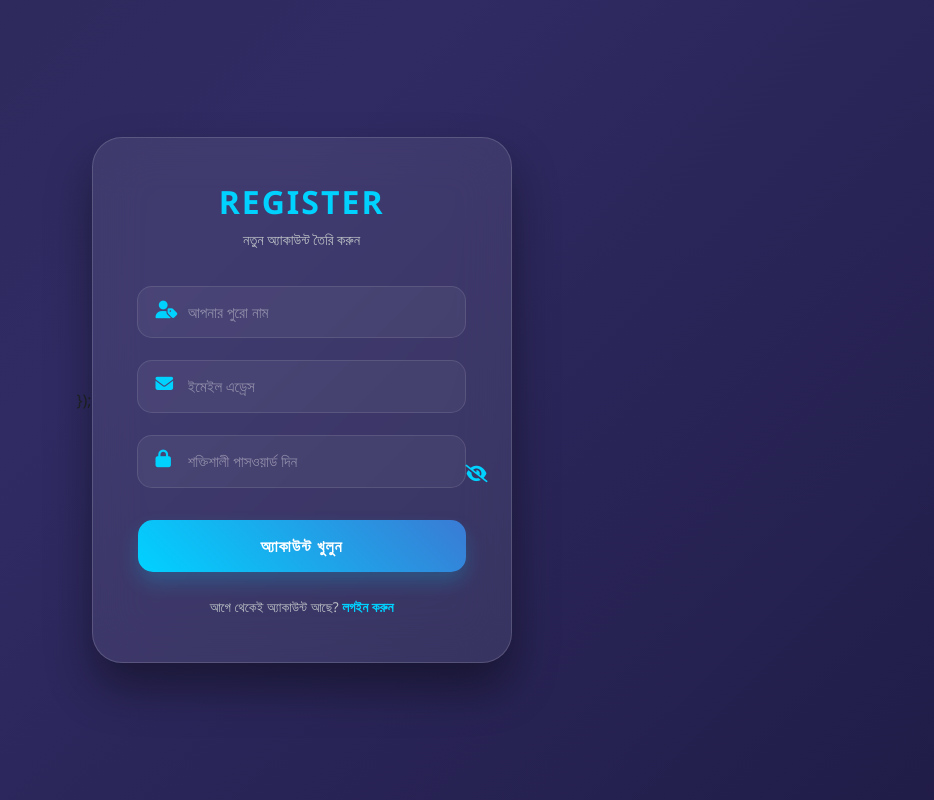
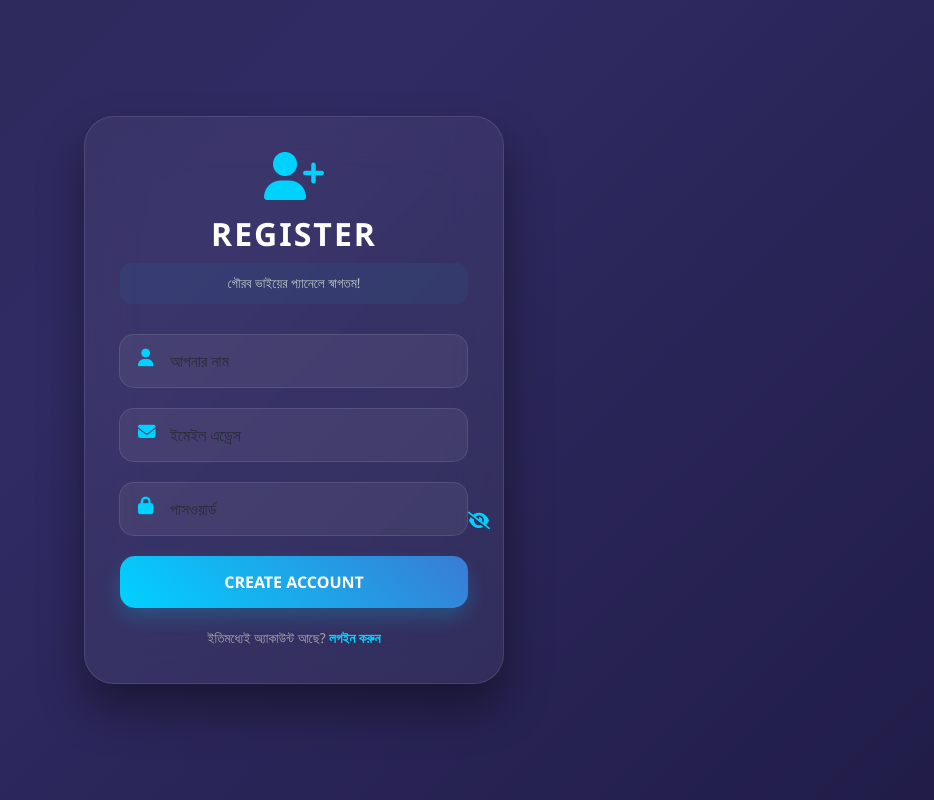
Before and after one commit to gaodhhdu1771/check-by-gourab-v1, a website: page public/register.html in a window 1280 px wide. Shown: the whole page, without its empty margins (346-1280 px from the left). Drawn offline with nearby package versions, Linux system fonts and the light colour scheme; no server answers.

Commit message:
Update register.html

```diff
--- a/public/register.html
+++ b/public/register.html
@@ -1,14 +1,18 @@
-});<!DOCTYPE html>
+<!DOCTYPE html>
 <html lang="bn">
 <head>
     <meta charset="UTF-8">
-    <meta name="viewport" content="width=device-width, initial-scale=1.0">
-    <title>Register | Secure Panel v1</title>
+    <meta name="viewport" content="width=device-width, initial-scale=1.0, maximum-scale=1.0, user-scalable=no">
+    <title>Register | Check by Gourab-v1</title>
     <link href="https://cdn.jsdelivr.net/npm/bootstrap@5.3.0/dist/css/bootstrap.min.css" rel="stylesheet">
     <link rel="stylesheet" href="https://cdnjs.cloudflare.com/ajax/libs/font-awesome/6.4.0/css/all.min.css">
 
     <style>
-        /* এনিমেটেড ডার্ক গ্রেডিয়েন্ট ব্যাকগ্রাউন্ড */
+        :root {
+            --accent: #00d2ff;
+            --btn-grad: linear-gradient(45deg, #00d2ff, #3a7bd5);
+        }
+
         body {
             background: linear-gradient(-45deg, #0f0c29, #302b63, #24243e, #00d2ff);
             background-size: 400% 400%;
@@ -17,7 +21,7 @@
             display: flex;
             align-items: center;
             justify-content: center;
-            font-family: 'Segoe UI', Tahoma, Geneva, Verdana, sans-serif;
+            font-family: 'Segoe UI', sans-serif;
             margin: 0;
             overflow: hidden;
         }
@@ -28,93 +32,78 @@
             100% { background-position: 0% 50%; }
         }
 
-        /* গ্লাস কার্ড ডিজাইন */
         .register-card {
-            background: rgba(255, 255, 255, 0.08);
+            background: rgba(255, 255, 255, 0.05);
             backdrop-filter: blur(25px);
             -webkit-backdrop-filter: blur(25px);
-            border: 1px solid rgba(255, 255, 255, 0.15);
+            border: 1px solid rgba(255, 255, 255, 0.1);
             border-radius: 30px;
-            padding: 45px;
-            width: 100%;
+            padding: 35px;
+            width: 90%;
             max-width: 420px;
             box-shadow: 0 25px 45px rgba(0, 0, 0, 0.4);
             text-align: center;
-            transition: transform 0.3s ease;
+            animation: slideUp 0.8s cubic-bezier(0.2, 0.8, 0.2, 1);
         }
 
-        .register-card:hover {
-            transform: translateY(-5px);
+        @keyframes slideUp {
+            from { opacity: 0; transform: translateY(40px); }
+            to { opacity: 1; transform: translateY(0); }
         }
 
         .register-card h2 {
-            color: #00d2ff;
+            color: #fff;
             font-weight: 800;
-            text-transform: uppercase;
             letter-spacing: 2px;
-            margin-bottom: 8px;
+            margin-bottom: 10px;
         }
 
-        .register-card p {
+        /* অ্যাডমিন কন্ট্রোলড মেসেজ স্টাইল */
+        #adminWarning {
             color: #bdc3c7;
-            font-size: 0.9rem;
-            margin-bottom: 35px;
+            font-size: 0.85rem;
+            margin-bottom: 30px;
+            padding: 10px;
+            background: rgba(0, 210, 255, 0.05);
+            border-radius: 12px;
+            line-height: 1.5;
         }
 
-        /* ইনপুট ফিল্ড ডিজাইন */
-        .input-group {
-            position: relative;
-            margin-bottom: 22px;
-        }
-
+        .input-group { position: relative; margin-bottom: 20px; }
         .input-group i {
             position: absolute;
             left: 18px;
             top: 15px;
-            color: #00d2ff;
+            color: var(--accent);
             z-index: 10;
             font-size: 1.1rem;
         }
 
         .form-control {
-            background: rgba(255, 255, 255, 0.05) !important;
+            background: rgba(255, 255, 255, 0.06) !important;
             border: 1px solid rgba(255, 255, 255, 0.1) !important;
             border-radius: 15px !important;
             padding: 14px 15px 14px 50px !important;
             color: #fff !important;
-            font-size: 0.95rem;
-            transition: all 0.3s;
+            transition: 0.3s;
         }
 
         .form-control:focus {
-            background: rgba(255, 255, 255, 0.1) !important;
-            border-color: #00d2ff !important;
-            box-shadow: 0 0 15px rgba(0, 210, 255, 0.3);
-            outline: none;
+            border-color: var(--accent) !important;
+            box-shadow: 0 0 15px rgba(0, 210, 255, 0.2) !important;
         }
 
-        .form-control::placeholder {
-            color: rgba(255, 255, 255, 0.4);
-        }
-
-        /* পাসওয়ার্ড শো/হাইড বাটন */
         .toggle-password {
             position: absolute;
             right: 18px;
             top: 15px;
             cursor: pointer;
-            color: #bdc3c7;
+            color: #777;
             z-index: 10;
-            transition: 0.3s;
         }
 
-        .toggle-password:hover {
-            color: #00d2ff;
-        }
-
-        /* প্রিমিয়াম বাটন */
         .btn-register {
-            background: linear-gradient(45deg, #00d2ff, #3a7bd5);
+            background: var(--btn-grad);
             border: none;
             border-radius: 15px;
             padding: 14px;
@@ -122,81 +111,100 @@
             color: #fff;
             font-weight: 700;
             text-transform: uppercase;
-            letter-spacing: 1px;
-            margin-top: 10px;
+            box-shadow: 0 10px 20px rgba(0, 210, 255, 0.2);
             transition: 0.4s;
-            box-shadow: 0 10px 20px rgba(0, 210, 255, 0.2);
         }
 
         .btn-register:hover {
-            transform: scale(1.02);
+            transform: translateY(-3px);
             box-shadow: 0 15px 25px rgba(0, 210, 255, 0.4);
-            filter: brightness(1.1);
         }
 
-        /* নিচের লিঙ্ক */
-        .footer-text {
-            margin-top: 25px;
-            color: #bdc3c7;
-            font-size: 0.85rem;
-        }
-
-        .footer-text a {
-            color: #00d2ff;
-            text-decoration: none;
-            font-weight: 700;
-            transition: 0.3s;
-        }
-
-        .footer-text a:hover {
-            text-decoration: underline;
-        }
+        .footer-text { margin-top: 20px; color: #aaa; font-size: 0.85rem; }
+        .footer-text a { color: var(--accent); text-decoration: none; font-weight: 700; }
     </style>
 </head>
 <body>
 
     <div class="register-card">
-        <h2>Register</h2>
-        <p>নতুন অ্যাকাউন্ট তৈরি করুন</p>
+        <i class="fas fa-user-plus fa-3x" style="color: var(--accent); margin-bottom: 15px;"></i>
+        <h2>REGISTER</h2>
+
+        <div id="adminWarning">Loading admin notice...</div>
 
         <form id="registerForm">
             <div class="input-group">
-                <i class="fas fa-user-tag"></i>
-                <input type="text" class="form-control" placeholder="আপনার পুরো নাম" required>
+                <i class="fas fa-user"></i>
+                <input type="text" id="username" class="form-control" placeholder="আপনার নাম" required>
             </div>
 
             <div class="input-group">
                 <i class="fas fa-envelope"></i>
-                <input type="email" class="form-control" placeholder="ইমেইল এড্রেস" required>
+                <input type="email" id="email" class="form-control" placeholder="ইমেইল এড্রেস" required>
             </div>
 
             <div class="input-group">
                 <i class="fas fa-lock"></i>
-                <input type="password" id="regPassword" class="form-control" placeholder="শক্তিশালী পাসওয়ার্ড দিন" required>
-                <span class="toggle-password" onclick="togglePass('regPassword', 'regEyeIcon')">
+                <input type="password" id="regPassword" class="form-control" placeholder="পাসওয়ার্ড" required>
+                <span class="toggle-password" onclick="togglePass()">
                     <i class="fas fa-eye-slash" id="regEyeIcon"></i>
                 </span>
             </div>
 
-            <button type="submit" class="btn-register">অ্যাকাউন্ট খুলুন</button>
+            <button type="submit" class="btn-register">Create Account</button>
         </form>
 
         <div class="footer-text">
-            আগে থেকেই অ্যাকাউন্ট আছে? <a href="login.html">লগইন করুন</a>
+            ইতিমধ্যেই অ্যাকাউন্ট আছে? <a href="login.html">লগইন করুন</a>
         </div>
     </div>
 
     <script>
-        // আপনার বিশেষ সতর্কবার্তা ও সাবমিট হ্যান্ডলার
-        document.getElementById("registerForm").addEventListener("submit", function(e) {
+        // ১. অ্যাডমিন নোটিশ লোড করা (ডাইনামিক সিস্টেম)
+        window.onload = async () => {
+            try {
+                const res = await fetch('/api/admin/get-settings');
+                const settings = await res.json();
+                // অ্যাডমিন যদি বিশেষ কোনো ওয়ার্নিং সেট করে থাকে তবে সেটি দেখাবে
+                document.getElementById('adminWarning').innerText = settings.registerNotice || "নতুন অ্যাকাউন্ট তৈরি করার জন্য নিচের তথ্যগুলো পূরণ করুন।";
+            } catch (err) {
+                document.getElementById('adminWarning').innerText = "গৌরব ভাইয়ের প্যানেলে স্বাগতম!";
+            }
+        };
+
+        // ২. রেজিস্ট্রেশন হ্যান্ডলার
+        document.getElementById("registerForm").addEventListener("submit", async function(e) {
             e.preventDefault();
-            alert("গৌরব ভাইয়ের এই সাইটে রেজিস্টার করার জন্য আপনাকে অনেক অনেক ধন্যবাদ 🙏\n\nএই সাইট থেকে কোন ডাটা বা admin এর personal কোনো information কিছু নেওয়ার চেষ্টা করবেন না। যদি নেওয়ার চেষ্টা করেন আপনাকে সাইট থেকে ব্লক করা হবে।");
+
+            // আপনার স্পেশাল অ্যালার্ট (এটি অ্যাডমিন চাইলে কোড থেকেও বদলানো সম্ভব)
+            alert("গৌরব ভাইয়ের এই সাইটে রেজিস্টার করার জন্য আপনাকে অনেক অনেক ধন্যবাদ 🙏\n\nসতর্কতা: এই সাইট থেকে কোনো তথ্য চুরির চেষ্টা করবেন না, করলে আইডি ব্লক করা হবে।");
+
+            const username = document.getElementById('username').value;
+            const email = document.getElementById('email').value;
+            const password = document.getElementById('regPassword').value;
+
+            try {
+                const res = await fetch('/api/auth/register', {
+                    method: 'POST',
+                    headers: { 'Content-Type': 'application/json' },
+                    body: JSON.stringify({ username, email, password })
+                });
+                const data = await res.json();
+
+                if (res.ok) {
+                    alert("রেজিস্ট্রেশন সফল! এখন লগইন করুন।");
+                    window.location.href = 'login.html';
+                } else {
+                    alert(data.error);
+                }
+            } catch (err) {
+                alert("সার্ভার কানেকশন এরর!");
+            }
         });
 
-        // পাসওয়ার্ড দেখানো বা লুকানোর ফাংশন
-        function togglePass(inputId, iconId) {
-            const input = document.getElementById(inputId);
-            const icon = document.getElementById(iconId);
+        function togglePass() {
+            const input = document.getElementById('regPassword');
+            const icon = document.getElementById('regEyeIcon');
             if (input.type === "password") {
                 input.type = "text";
                 icon.classList.replace("fa-eye-slash", "fa-eye");
@@ -206,6 +214,5 @@
             }
         }
     </script>
-
 </body>
 </html>
```
